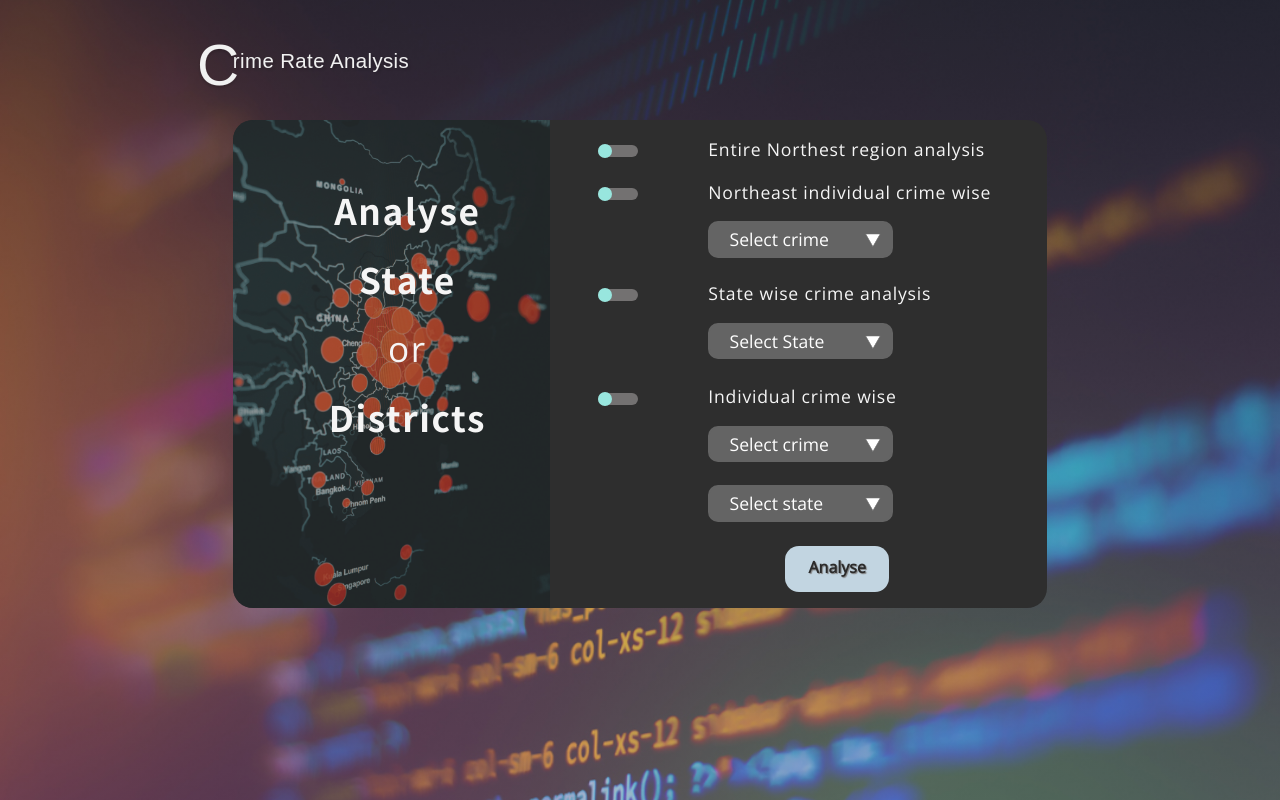
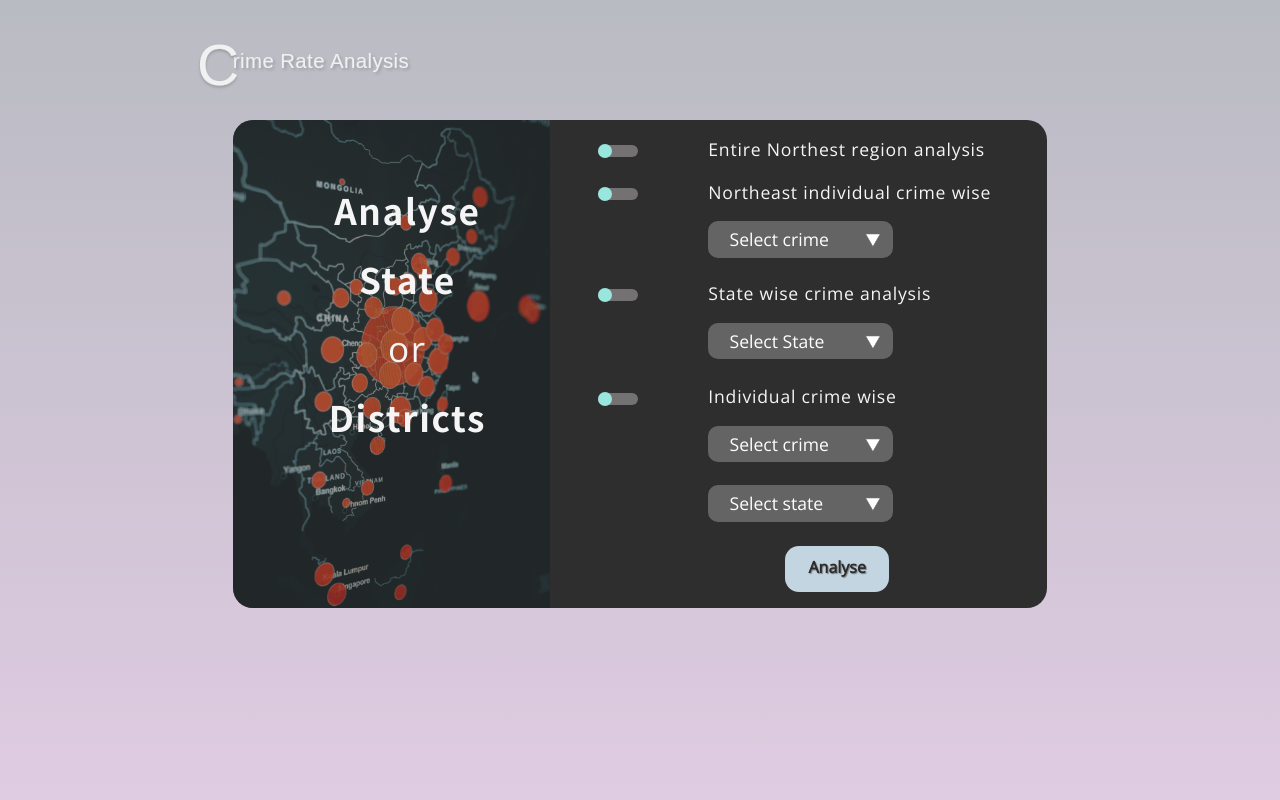
Before and after one commit to biswajit-debnath/FTP, a plain HTML site: page analyz.html in a window 1280 px wide. Drawn offline with nearby package versions, Linux system fonts and the light colour scheme.

Commit message:
auto_update

```diff
--- a/analyz_style.css
+++ b/analyz_style.css
@@ -76,7 +76,7 @@ button.close {
     /*overflow:hidden;*/
     min-height: 100vh;
     margin: 0;
-    background: url("visualization.jpg") no-repeat center / cover;
+  /*  background: url("visualization.jpg") no-repeat center / cover;*/
 
 
     /*position: absolute;
```
Also changed, not shown: 1 other file.
